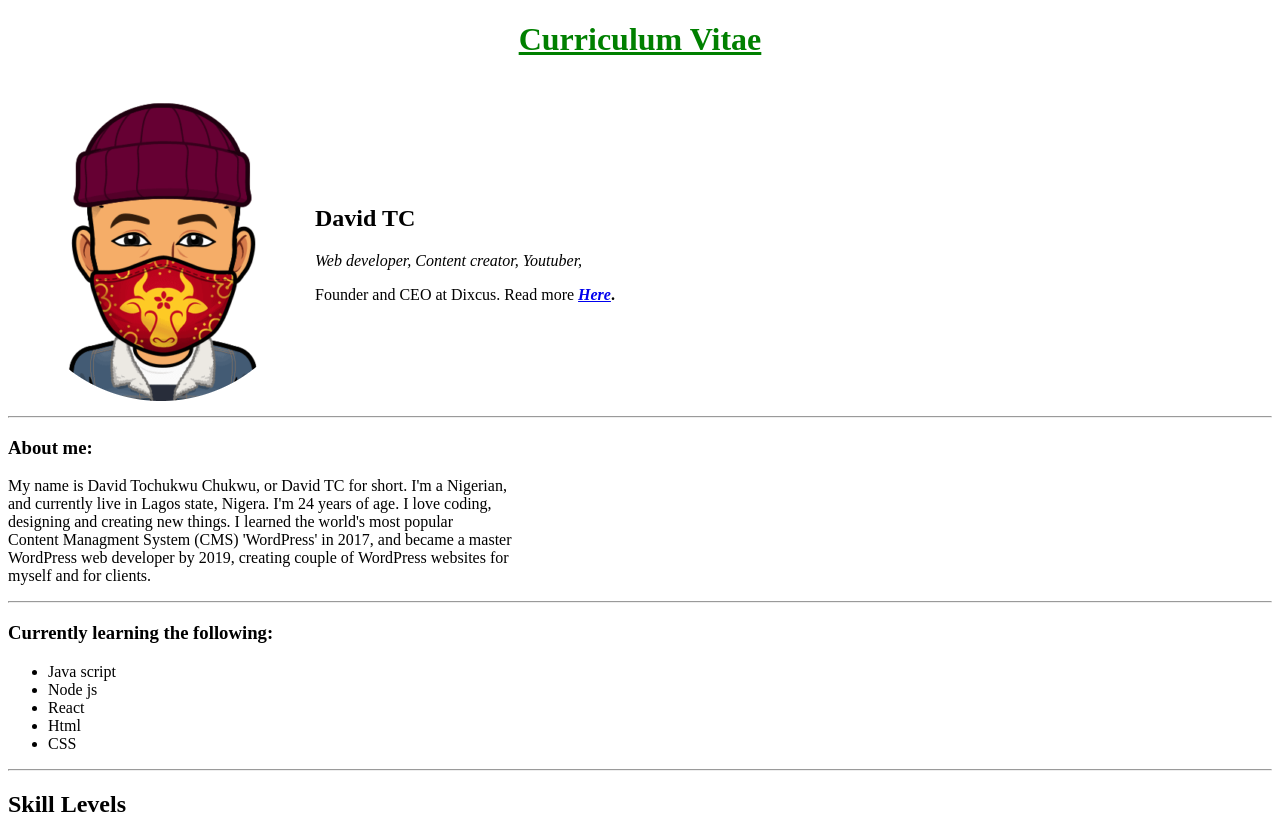
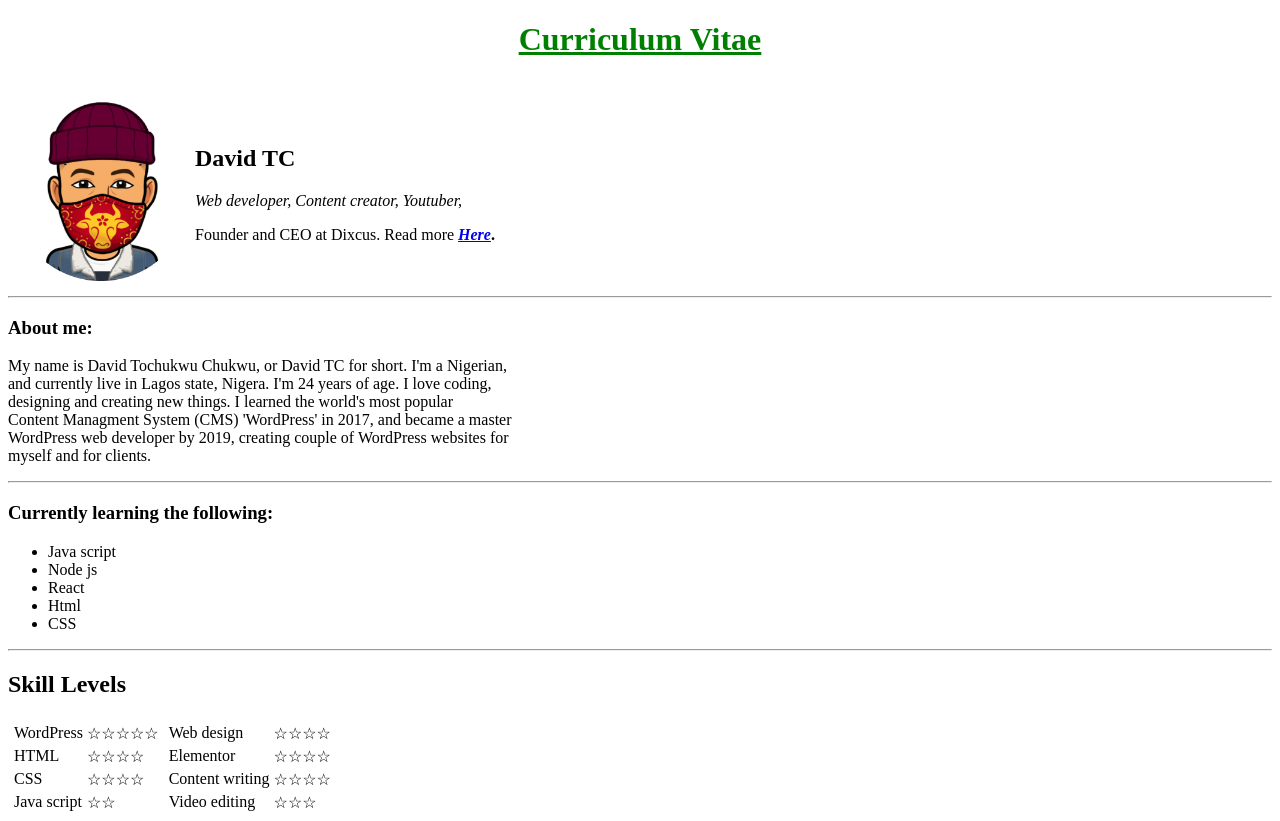
Before and after one commit to DavidTC2/cv, a plain HTML site: page index.html in a window 1280 px wide. Shown: the top 821 px of the page. Drawn offline with Linux system fonts and the light colour scheme.

Commit message:
latest image size changes

```diff
--- a/index.html
+++ b/index.html
@@ -11,7 +11,7 @@
   <br>
   <table>
     <tr>
-      <td><img src="images/davidtc.png"></td>
+      <td><img src="images/davidtc.png" width="180" height="180"></td>
       <td>  <h2>David TC</h2>
         <p><em>Web developer, Content creator, Youtuber,</em></p>
         <p>Founder and CEO at Dixcus. Read more <strong>
```
